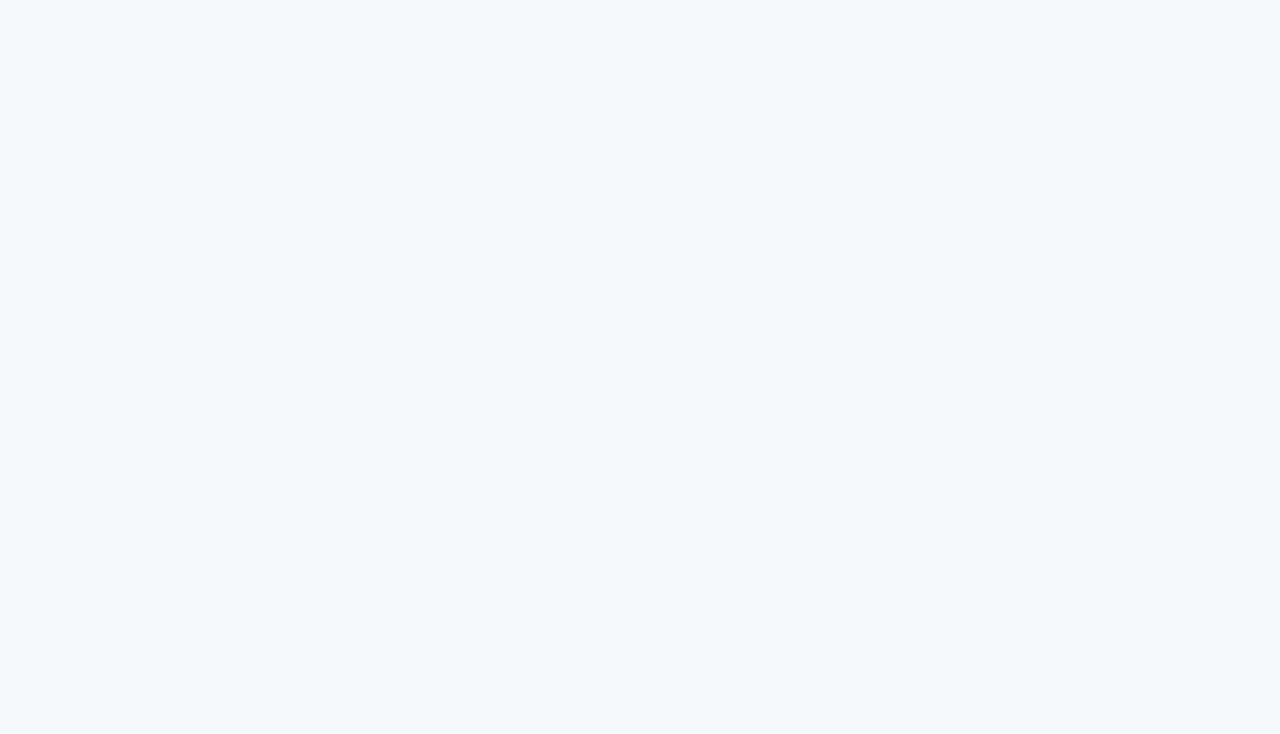
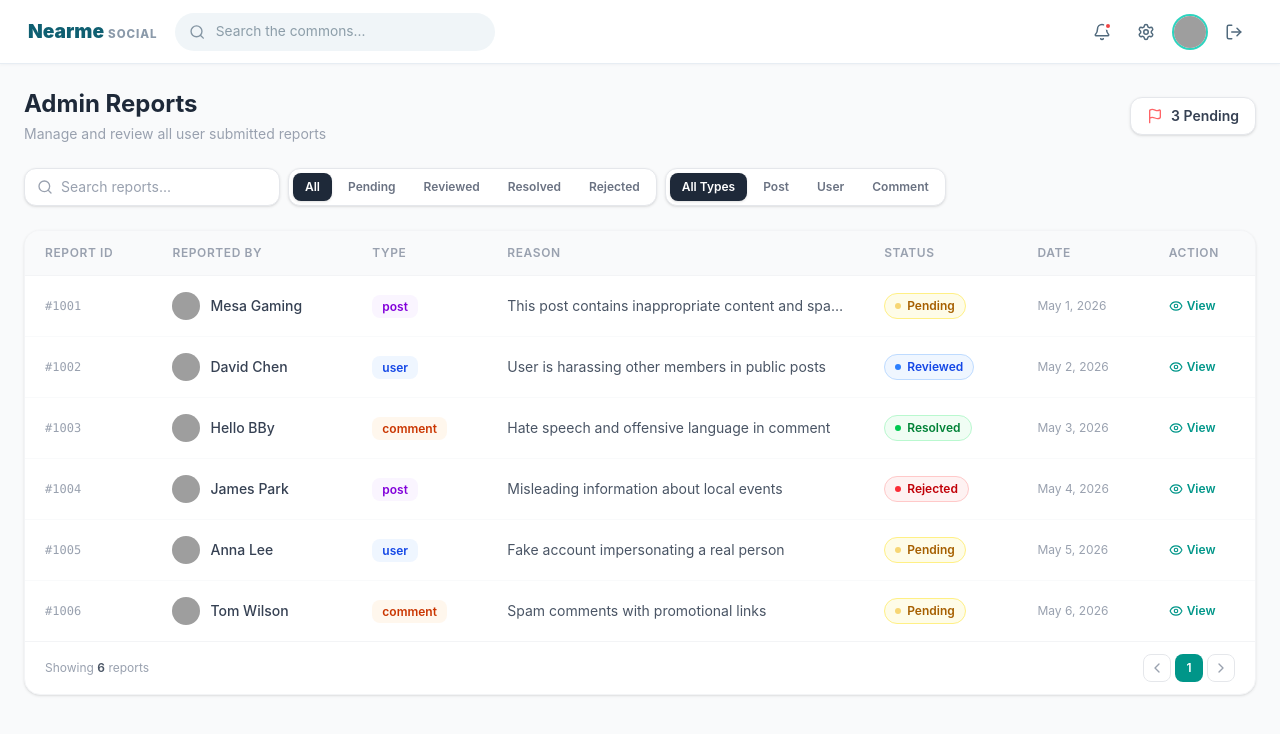
Before and after one commit to NearMe-Social/nms_frontend, a Vue app: page /admin/reports in a window 1280 px wide. Before the commit this address had no page. Shown: the top 734 px of the page. Built offline with nearby package versions, Linux system fonts and the light colour scheme; sample sign-in values are in the browser's storage; grey boxes are pictures that could not be loaded; the HTML template or start-up script is replaced by a standard one; a web font is replaced by a local one.

Commit message:
Update AdminReportpage and route

```diff
--- a/src/router/index.ts
+++ b/src/router/index.ts
@@ -14,6 +14,8 @@ import CreateDiscussion from '@/views/user/CreateDiscussion.vue'
 import NearbyView from '@/views/NearbyView.vue'
 import CreatePostPage from '@/views/CreatePostPage.vue'
 import DiscussionsPage from '@/views/DiscussionsPage.vue'
+import AdminReportsPage from '@/views/admin/AdminReportsPage.vue'
+
 
 const routes = [
   {
@@ -99,6 +101,12 @@ const routes = [
     component: NearbyView,
     meta: { requiresAuth: true },
   },
+  {
+  path: '/admin/reports',
+  name: 'AdminReports',
+  component: AdminReportsPage,
+  meta: { requiresAuth: true },
+  },
 ]
 
 const router = createRouter({
--- /dev/null
+++ b/src/views/admin/AdminReportsPage.vue
@@ -0,0 +1,196 @@
+<template>
+  <div class="min-h-screen bg-gray-50">
+    <Navbar />
+
+    <div class="w-full px-6 py-6 flex flex-col gap-6">
+
+      <!-- Page header -->
+      <div class="flex items-center justify-between animate-fade-down">
+        <div>
+          <h1 class="text-2xl font-bold text-gray-800">Admin Reports</h1>
+          <p class="text-gray-400 text-sm mt-1">Manage and review all user submitted reports</p>
+        </div>
+        <div class="flex items-center gap-2">
+          <div class="bg-white border border-gray-200 rounded-xl px-4 py-2 flex items-center gap-2 shadow-sm">
+            <Flag class="w-4 h-4 text-red-400" />
+            <span class="text-sm font-semibold text-gray-700">
+              {{ pendingCount }} Pending
+            </span>
+          </div>
+        </div>
+      </div>
+
+      <!-- Filter bar -->
+      <div class="animate-fade-down-delay">
+        <ReportFilterBar
+          v-model:search="search"
+          v-model:status="selectedStatus"
+          v-model:type="selectedType"
+          @clear="clearFilters"
+        />
+      </div>
+
+      <!-- Table -->
+      <div class="animate-fade-up">
+        <ReportTableComponent
+          :reports="filteredReports"
+          @selectReport="selectedReport = $event"
+        />
+      </div>
+
+    </div>
+  </div>
+</template>
+
+<script setup>
+import { ref, computed } from 'vue'
+import { Flag } from 'lucide-vue-next'
+import Navbar from '@/components/Navbar.vue'
+import ReportFilterBar from '@/views/admin/ReportFilterBar.vue'
+import ReportTableComponent from '@/views/admin/ReportTableComponent.vue'
+
+const search = ref('')
+const selectedStatus = ref('all')
+const selectedType = ref('all')
+const selectedReport = ref(null)
+
+
+// STATIC MOCK DATA
+
+const reports = ref([
+  {
+    id: 1001,
+    reportedBy: { name: 'Mesa Gaming', avatar: 'https://i.pravatar.cc/150?img=1' },
+    type: 'post',
+    reason: 'This post contains inappropriate content and spam links',
+    status: 'pending',
+    created_at: '2026-05-01T10:30:00',
+  },
+  {
+    id: 1002,
+    reportedBy: { name: 'David Chen', avatar: 'https://i.pravatar.cc/150?img=3' },
+    type: 'user',
+    reason: 'User is harassing other members in public posts',
+    status: 'reviewed',
+    created_at: '2026-05-02T14:20:00',
+  },
+  {
+    id: 1003,
+    reportedBy: { name: 'Hello BBy', avatar: 'https://i.pravatar.cc/150?img=5' },
+    type: 'comment',
+    reason: 'Hate speech and offensive language in comment',
+    status: 'resolved',
+    created_at: '2026-05-03T09:15:00',
+  },
+  {
+    id: 1004,
+    reportedBy: { name: 'James Park', avatar: 'https://i.pravatar.cc/150?img=8' },
+    type: 'post',
+    reason: 'Misleading information about local events',
+    status: 'rejected',
+    created_at: '2026-05-04T16:45:00',
+  },
+  {
+    id: 1005,
+    reportedBy: { name: 'Anna Lee', avatar: 'https://i.pravatar.cc/150?img=9' },
+    type: 'user',
+    reason: 'Fake account impersonating a real person',
+    status: 'pending',
+    created_at: '2026-05-05T11:00:00',
+  },
+  {
+    id: 1006,
+    reportedBy: { name: 'Tom Wilson', avatar: 'https://i.pravatar.cc/150?img=11' },
+    type: 'comment',
+    reason: 'Spam comments with promotional links',
+    status: 'pending',
+    created_at: '2026-05-06T08:30:00',
+  },
+])
+
+
+// DYNAMIC API — uncomment
+
+// import { useAuthStore } from '@/stores/auth'
+// const auth = useAuthStore()
+// const isLoading = ref(false)
+//
+// async function fetchReports() {
+//   try {
+//     isLoading.value = true
+//     const response = await fetch('http://localhost:3000/reports', {
+//       headers: {
+//         Authorization: `Bearer ${auth.token}`,
+//       },
+//     })
+//     const data = await response.json()
+//     reports.value = data
+//   } catch (error) {
+//     console.error('Failed to fetch reports:', error)
+//   } finally {
+//     isLoading.value = false
+//   }
+// }
+//
+// onMounted(() => {
+//   fetchReports()
+// })
+
+const pendingCount = computed(() =>
+  reports.value.filter(r => r.status === 'pending').length
+)
+
+const filteredReports = computed(() => {
+  return reports.value.filter(report => {
+    const matchSearch =
+      search.value === '' ||
+      report.reason.toLowerCase().includes(search.value.toLowerCase()) ||
+      report.reportedBy.name.toLowerCase().includes(search.value.toLowerCase())
+    const matchStatus = selectedStatus.value === 'all' || report.status === selectedStatus.value
+    const matchType = selectedType.value === 'all' || report.type === selectedType.value
+    return matchSearch && matchStatus && matchType
+  })
+})
+
+function clearFilters() {
+  search.value = ''
+  selectedStatus.value = 'all'
+  selectedType.value = 'all'
+}
+</script>
+
+<style scoped>
+.animate-fade-down {
+  animation: fadeDown 0.5s cubic-bezier(0.22, 1, 0.36, 1) both;
+}
+
+.animate-fade-down-delay {
+  animation: fadeDown 0.5s cubic-bezier(0.22, 1, 0.36, 1) 0.1s both;
+}
+
+.animate-fade-up {
+  animation: fadeUp 0.6s cubic-bezier(0.22, 1, 0.36, 1) 0.2s both;
+}
+
+@keyframes fadeDown {
+  from {
+    opacity: 0;
+    transform: translateY(-12px);
+  }
+  to {
+    opacity: 1;
+    transform: translateY(0);
+  }
+}
+
+@keyframes fadeUp {
+  from {
+    opacity: 0;
+    transform: translateY(16px);
+  }
+  to {
+    opacity: 1;
+    transform: translateY(0);
+  }
+}
+</style>
```
Also changed, not shown: 1 other file (tests, documents, lock files or other folders).
